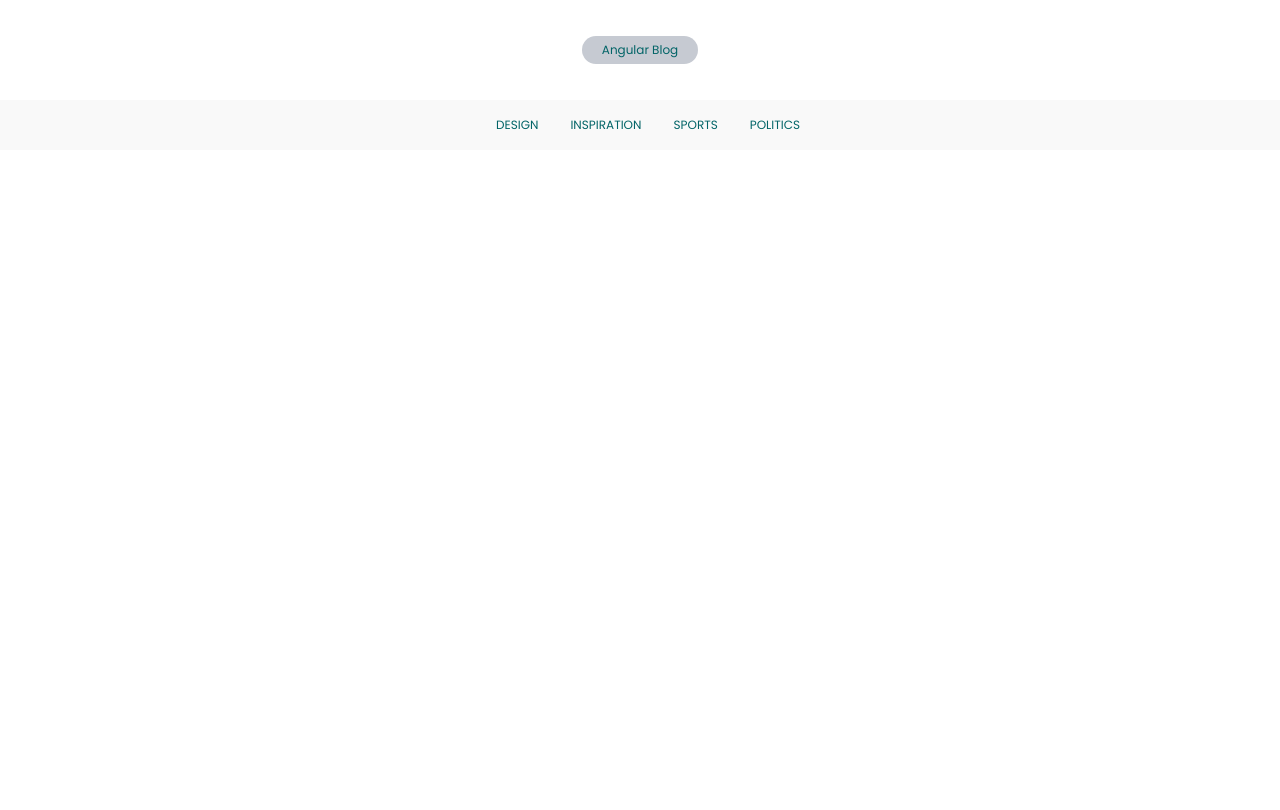
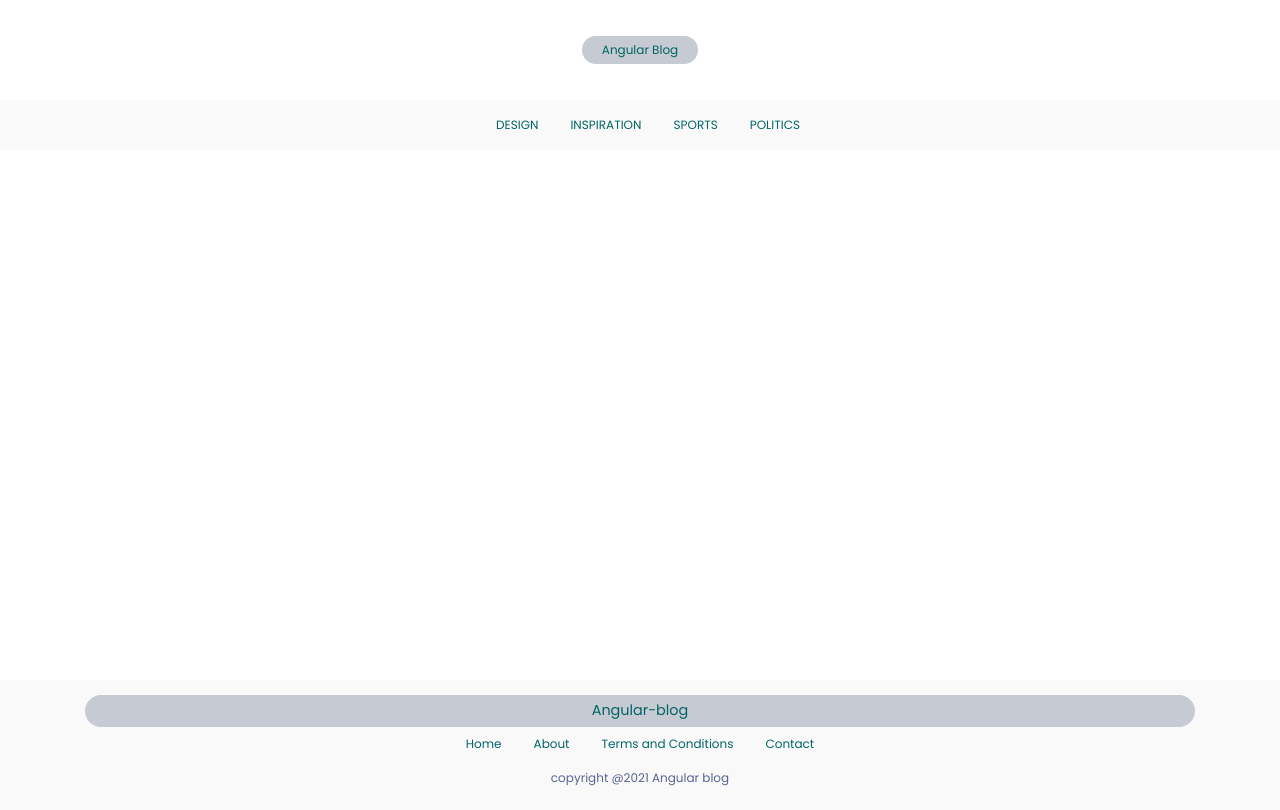
Before and after one commit to randika-chathuranga/Blog-website---Angular-Firebase, an Angular app: page / in a window 1280 px wide. Built offline with nearby package versions, Linux system fonts and the light colour scheme.

Commit message:
[blog-001]-added footer

```diff
--- a/src/app/app.component.html
+++ b/src/app/app.component.html
@@ -1,3 +1,4 @@
 <app-header></app-header>
 <app-category-navbar></app-category-navbar>
+<app-footer></app-footer>
 <router-outlet></router-outlet>
--- a/src/app/layouts/category-navbar/category-navbar.component.css
+++ b/src/app/layouts/category-navbar/category-navbar.component.css
@@ -6,5 +6,4 @@ nav{
 
 .nav-link{
     text-transform: uppercase;
-    color: var(--primary-color);
 }
--- a/src/app/layouts/footer/footer.component.css
+++ b/src/app/layouts/footer/footer.component.css
@@ -0,0 +1,10 @@
+footer{
+    height: 130px;
+    padding: 15px;
+    background-color: var(--navbar-footer-color);
+    margin-top: 85vh;
+}
+
+.site-logo{
+    font-size: 1.2em;
+}
--- a/src/app/layouts/footer/footer.component.html
+++ b/src/app/layouts/footer/footer.component.html
@@ -1 +1,19 @@
-<p>footer works!</p>
+<footer>
+    <div class="container">
+        <div class="row">
+            <div class="col-md-12 text-center">
+                <div class="site-logo">Angular-blog</div>
+                <div>
+                    <ul class="nav justify-content-center">
+                        <li class="nav-item"><a href="" class="nav-link">Home</a></li>
+                        <li class="nav-item"><a href="" class="nav-link">About</a></li>
+                        <li class="nav-item"><a href="" class="nav-link">Terms and Conditions</a></li>
+                        <li class="nav-item"><a href="" class="nav-link">Contact</a></li>
+                    </ul>
+                </div>
+
+                <p class="mb-2 mt-2">copyright @2021 Angular blog</p>
+            </div>
+        </div>
+    </div>
+</footer>
--- a/src/styles.css
+++ b/src/styles.css
@@ -13,3 +13,14 @@ body{
     font-size: 12px;
     color: var(--body-text-color);
 }
+
+.site-logo{
+    padding: 5px 20px;
+    border-radius: 20px;
+    background-color: var(--secondary-color);
+    color: var(--primary-color);
+}
+
+.nav-link{
+    color: var(--primary-color);
+}
```
